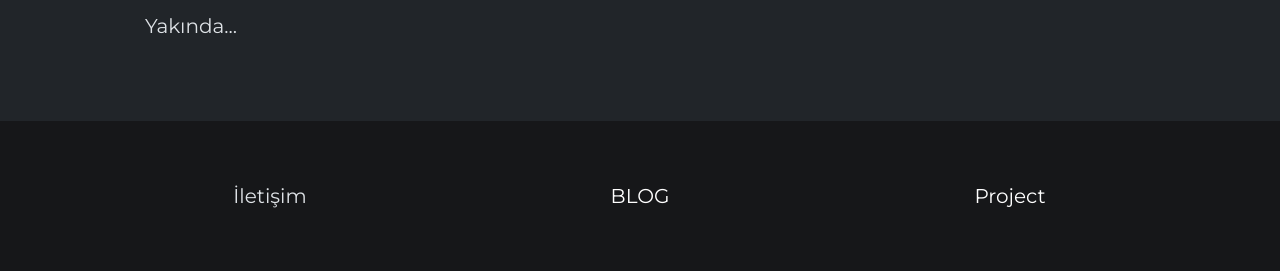
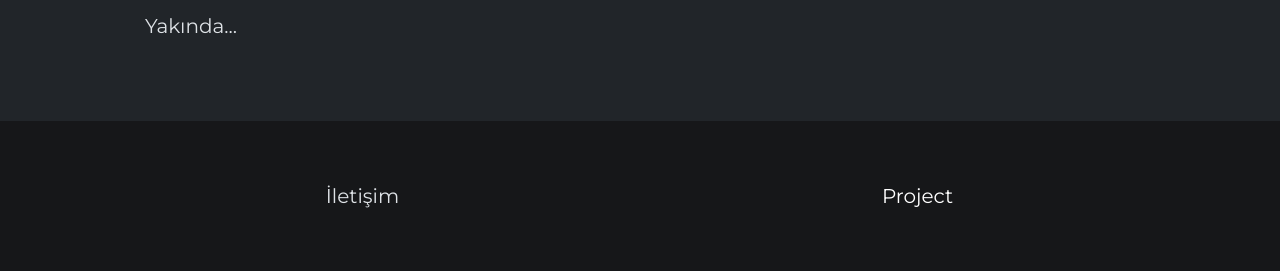
Before and after one commit to sinandesign/sinandesign.github.io, a PHP site: page /index.php in a window 1280 px wide. Shown: the part 5011-5282 px from the top of the page. Run offline with PHP 8.4, Linux system fonts and the light colour scheme.

Commit message:
Update footer.php

```diff
--- a/php/footer.php
+++ b/php/footer.php
@@ -10,7 +10,6 @@
             </a>
           </div>
         </div>
-        <button aria-label="Bloglara gitmek için tıkla" class="footer-button p-5" type="button">BLOG</button>
         <button aria-label="Tüm projelere gitmek için tıkla" onclick="location.href='project.php'"  class="footer-button p-5" type="button">Project</button>
 
 
```
